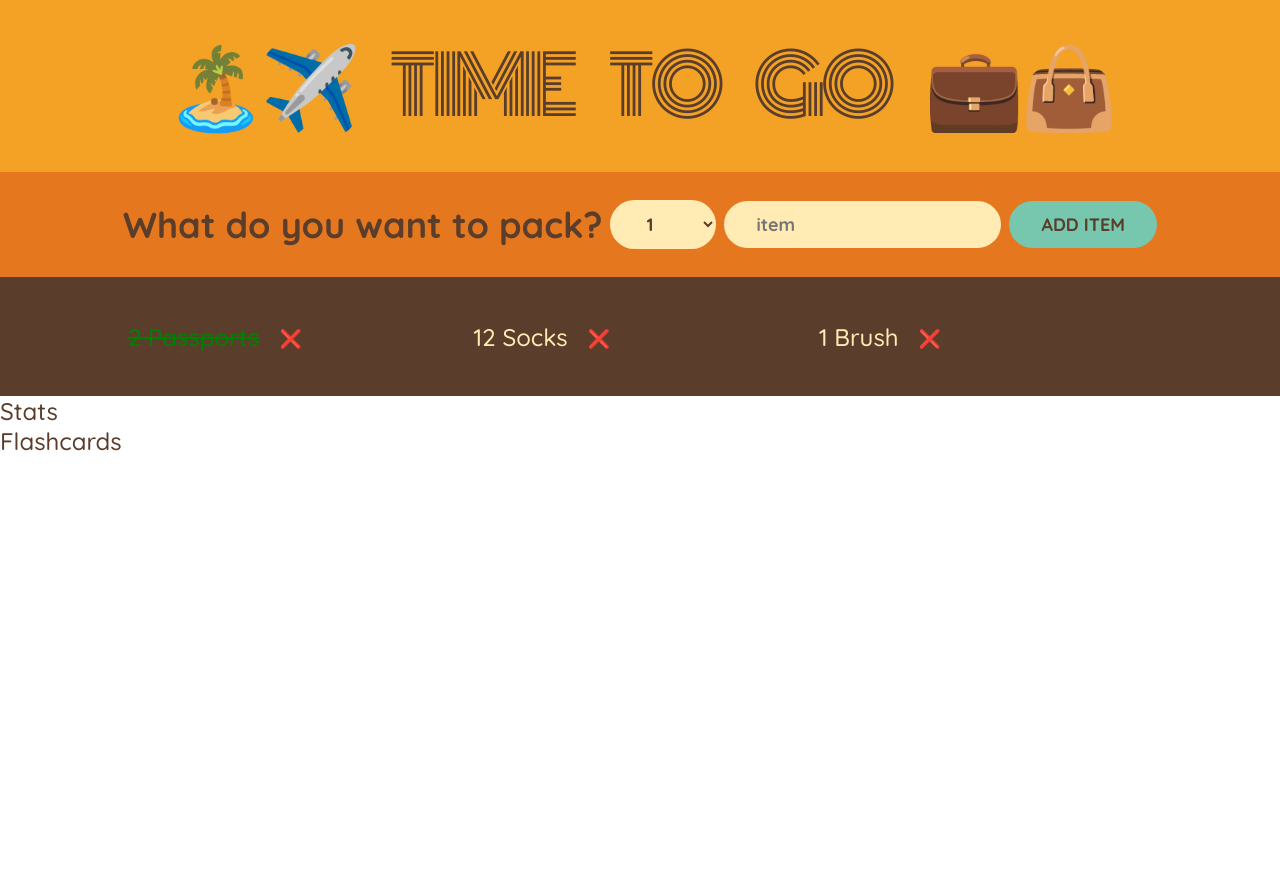
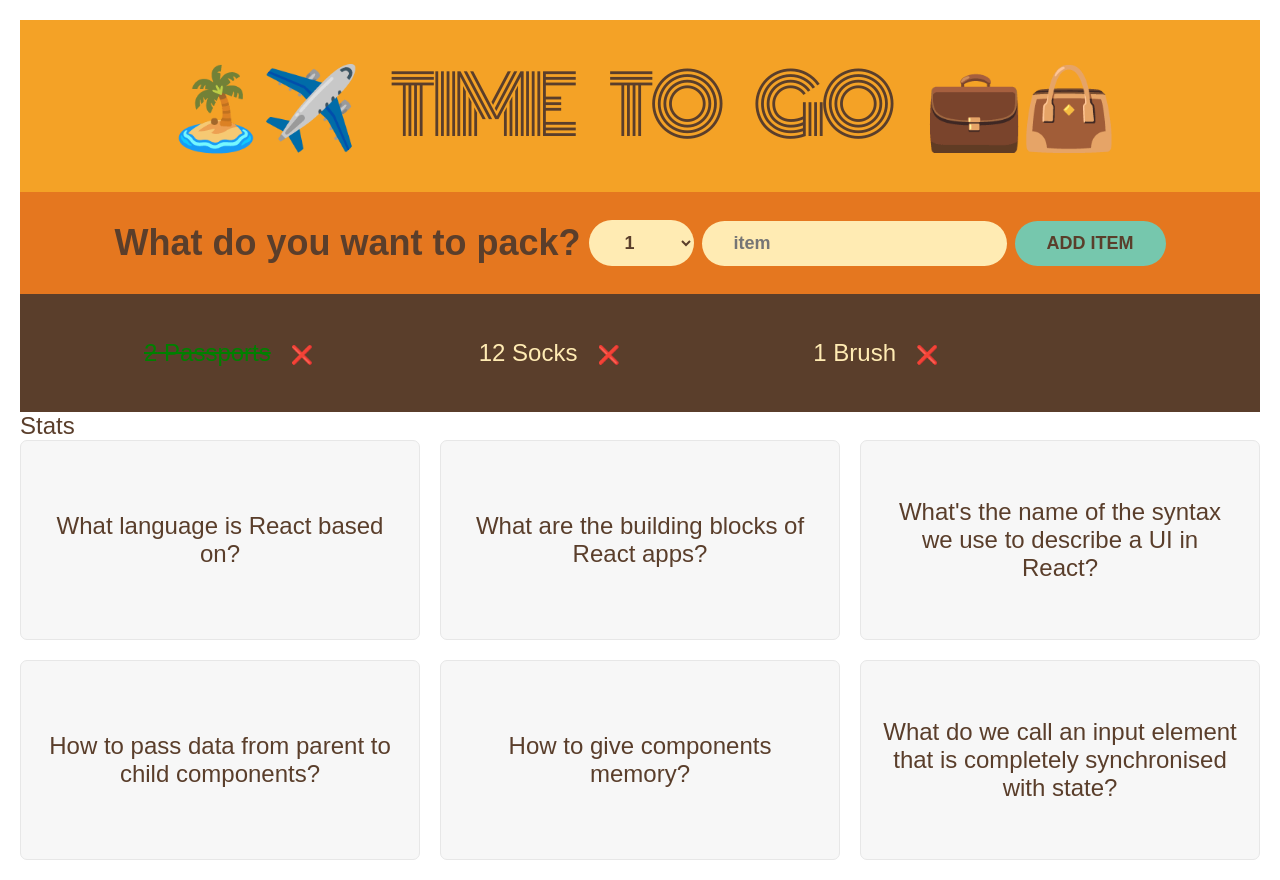
Before and after one commit to Codekazuki/step, a React (Create React App) app: page / in a window 1280 px wide. Before the commit the page ends 800 px from the top, so only its background shows below. Built offline with nearby package versions, Linux system fonts and the light colour scheme.

Commit message:
flashcards done

```diff
--- a/src/Flashcards.js
+++ b/src/Flashcards.js
@@ -1,4 +1,5 @@
-import React from "react";
+import React, { useState } from "react";
+import "./flashcards.css";
 const questions = [
   {
     id: 3457,
@@ -34,7 +35,26 @@ const questions = [
 ];
 
 const Flashcards = () => {
-  return <div>Flashcards</div>;
+  const [selectedId, setSelectedId] = useState(null);
+
+  function handleClick(id) {
+    setSelectedId(id);
+  }
+  return (
+    <div className='flashcards'>
+      {questions.map((question) => (
+        <div
+          key={question.id}
+          onClick={() => handleClick(question.id)}
+          className={question.id === selectedId ? "selected" : ""}
+        >
+          <p>
+            {question.id === selectedId ? question.answer : question.question}
+          </p>
+        </div>
+      ))}
+    </div>
+  );
 };
 
 export default Flashcards;
```
